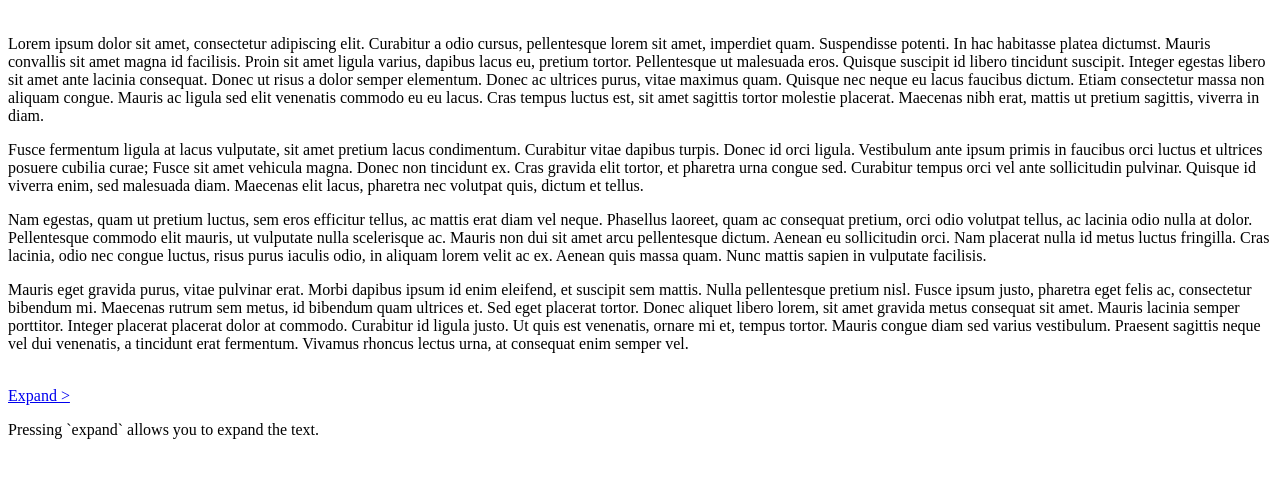
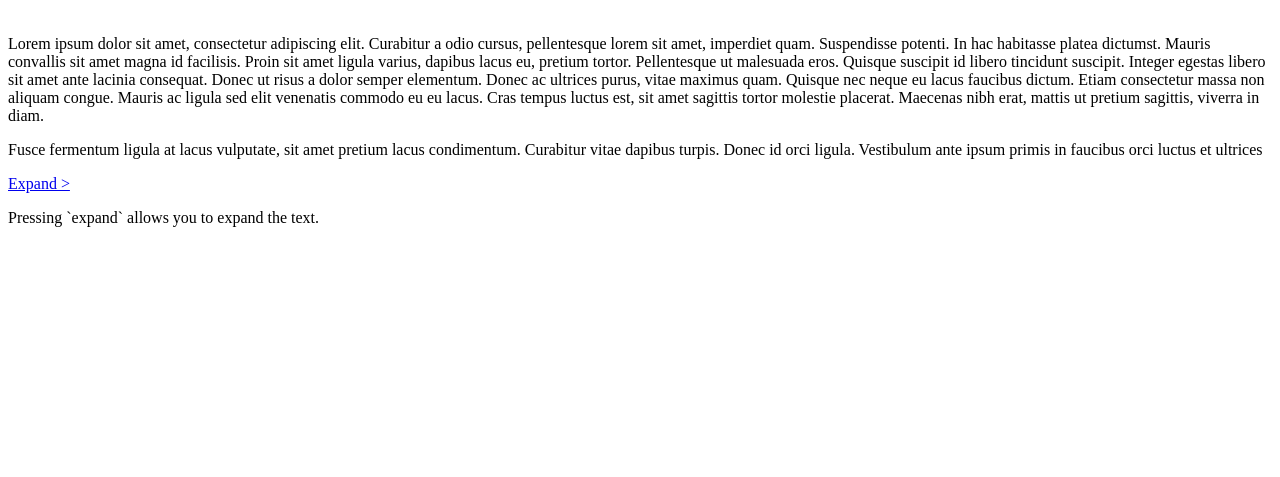
Before and after one commit to pauiglesias/jquery-expandable-content, a plain HTML site: page index.html in a window 1280 px wide. Shown: the part 61-538 px from the top of the page. Drawn offline with nearby package versions, Linux system fonts and the light colour scheme.

Commit message:
Added data properties to avoid using css style for text change.

```diff
--- a/expandable.js
+++ b/expandable.js
@@ -41,12 +41,25 @@
 		const id = $(this).data('expandable-id');
 		const $triggers = $('.expandable-trigger[data-expandable-target="' + id + '"]');
 
+		$triggers.each(function() {
+			const textTag  = $(this).data('expandable-html-tag') || 'span';
+			const textMore = $(this).attr('data-expandable-html-more');
+			const textLess = $(this).data('expandable-html-less');
+			if (!textMore) {
+				const innerElements = $(this).find(textTag);
+				if (innerElements && innerElements.length) {
+					$(this).attr('data-expandable-html-more', $(innerElements[0]).html());
+				}
+			}
+		});
+
 		// Collapse
 		if (!settings.expand) {
 
 			if (settings.heightCheck && this[0].scrollHeight <= parseInt(settings.height)) {
 				this.addClass('expandable-source-none').removeClass(['expandable-source-collapsed', 'expandable-source-expanded']);
 				$triggers.each(function() {
+					$(this).css('display', 'none');
 					$(this).addClass('expandable-trigger-none').removeClass(['expandable-trigger-collapsed', 'expandable-trigger-expanded']);
 				});
 				return this;
@@ -56,6 +69,8 @@
 			this.css('max-height', settings.height);
 			this.addClass('expandable-source-collapsed').removeClass(['expandable-source-expanded', 'expandable-source-none']);
 			$triggers.each(function() {
+				$(this).css('display', '');
+				$(this).html($(this).data('expandable-html-more'));
 				$(this).addClass('expandable-trigger-collapsed').removeClass(['expandable-trigger-expanded', 'expandable-trigger-none']);
 			});
 
@@ -65,6 +80,8 @@
 			this.css('max-height', this[0].scrollHeight + 'px');
 			this.removeClass(['expandable-source-collapsed', 'expandable-source-none']).addClass('expandable-source-expanded');
 			$triggers.each(function() {
+				$(this).css('display', '');
+				$(this).html($(this).data('expandable-html-less'));
 				$(this).removeClass(['expandable-trigger-collapsed', 'expandable-trigger-none']).addClass('expandable-trigger-expanded');
 			});
 		}
--- a/index.html
+++ b/index.html
@@ -8,10 +8,10 @@
 
 	<style>
 
-		.expandable-trigger:not(.expandable-trigger-collapsed) .do-the-expand { display: none; }
+		/* .expandable-trigger:not(.expandable-trigger-collapsed) .do-the-expand { display: none; }
 		.expandable-trigger.expandable-trigger-collapsed .do-the-collapse { display: none; }
 
-		.expandable-trigger-none { display: none; }
+		.expandable-trigger-none { display: none; } */
 
 	</style>
 
@@ -20,7 +20,7 @@
 
 <h1>jQuery expandable plugin</h1>
 
-<div class="expandable-source" data-expandable-id="test" data-expandable-height="350px" data-expandable-media-query_test="(max-width: 600px)">
+<div class="expandable-source" data-expandable-id="test" data-expandable-height="140px" data-expandable-media-query_test="(max-width: 600px)">
 
 	<p>Lorem ipsum dolor sit amet, consectetur adipiscing elit. Curabitur a odio cursus, pellentesque lorem sit amet, imperdiet quam. Suspendisse potenti. In hac habitasse platea dictumst. Mauris convallis sit amet magna id facilisis. Proin sit amet ligula varius, dapibus lacus eu, pretium tortor. Pellentesque ut malesuada eros. Quisque suscipit id libero tincidunt suscipit. Integer egestas libero sit amet ante lacinia consequat. Donec ut risus a dolor semper elementum. Donec ac ultrices purus, vitae maximus quam. Quisque nec neque eu lacus faucibus dictum. Etiam consectetur massa non aliquam congue. Mauris ac ligula sed elit venenatis commodo eu eu lacus. Cras tempus luctus est, sit amet sagittis tortor molestie placerat. Maecenas nibh erat, mattis ut pretium sagittis, viverra in diam.</p>
 
@@ -34,11 +34,7 @@
 
 </div>
 
-<br>
-
-<div class="expandable-trigger" data-expandable-target="test">
-	<a href="#"><span class="do-the-expand">Expand &gt;</span><span class="do-the-collapse">Collapse &lt;</span></a>
-</div>
+<p><a href="#" class="expandable-trigger" data-expandable-target="test" data-expandable-html-less="Collapse &lt;"><span>Expand &gt;</span></a></p>
 
 <p>Pressing `expand` allows you to expand the text.</p>
 
```
